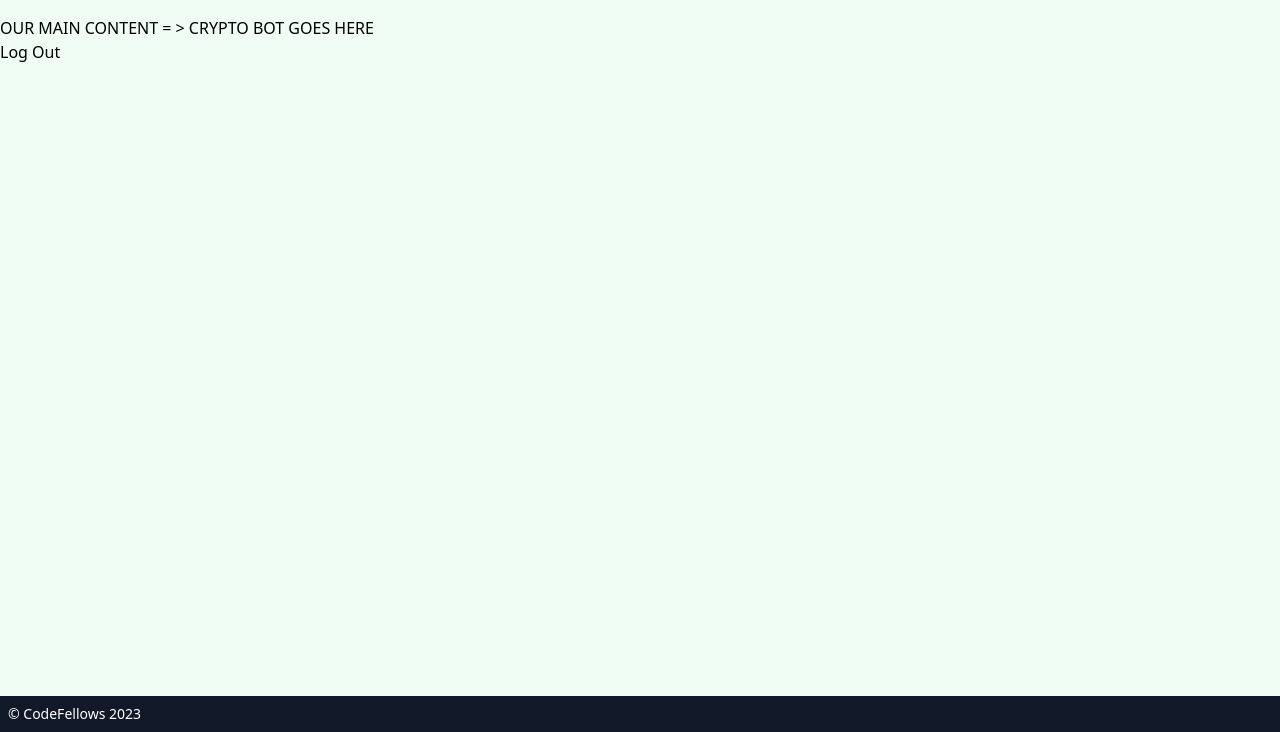
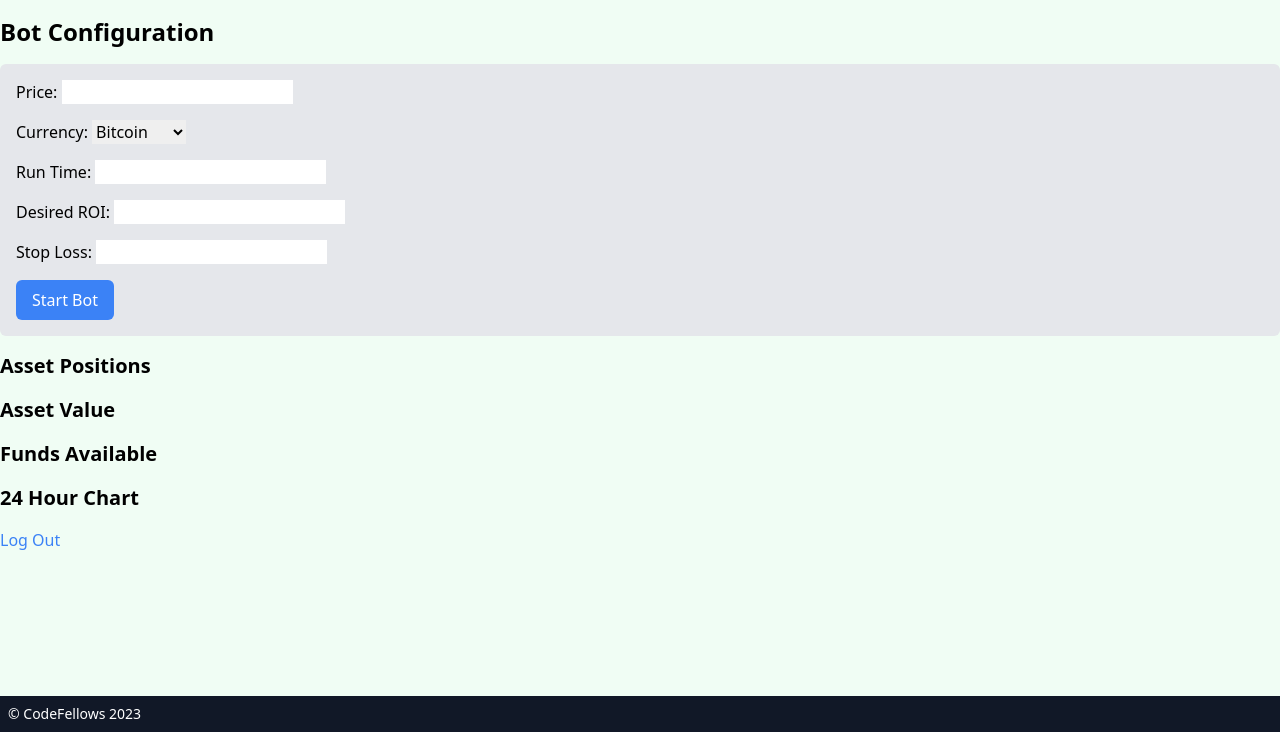
Before and after one commit to Lambda-Destroyers/hot-bot2.0, a Django app: template templates/home.html in a window 1280 px wide. Shown: the part 68-800 px from the top of the page. Run offline with Django 4.2, Linux system fonts and the light colour scheme; the template is opened without the code that fills it: values that come from a table or form of the project are taken from there, others are empty; the visitor is signed in with stand-in values (Sample User, id 1); some libraries are stand-ins or nearby versions.

Commit message:
servers are running but forms are not rendering properly

```diff
--- /dev/null
+++ b/hotbot_app/forms.py
@@ -0,0 +1,10 @@
+# hotbot_app/forms.py
+
+from django import forms
+
+class BotConfigForm(forms.Form):
+    price = forms.DecimalField(label='Price', required=True)
+    currency = forms.ChoiceField(label='Currency', choices=[('BTC', 'Bitcoin'), ('ETH', 'Ethereum')], required=True)
+    bot_run_time = forms.IntegerField(label='Run Time', required=True)  # Change the field name to match the one used in the views.py file
+    desired_ROI = forms.DecimalField(label='Desired ROI', required=True)
+    stop_loss = forms.DecimalField(label='Stop Loss', required=True)
--- a/hotbot_app/permissions.py
+++ b/hotbot_app/permissions.py
@@ -1,8 +1,10 @@
 from rest_framework import permissions
+from .models import HotBot
 
 class isOwnerOrReadOnly(permissions.BasePermission):
     def has_object_permission(self, request, view, obj):
-
+        if not isinstance(obj, HotBot):
+            return False
         if request.method in permissions.SAFE_METHODS:
             return True
         if not request.user.is_authenticated:
--- a/hotbot_app/urls.py
+++ b/hotbot_app/urls.py
@@ -1,7 +1,10 @@
 from django.urls import path
-from .views import HotBotList, HotBotDetail
+from .views import CustomAdminLoginView, HotBotList, HotBotDetail, HotBotData, home
 
 urlpatterns = [
     path('', HotBotList.as_view(), name='hotbot_list'),
     path('<int:pk>', HotBotDetail.as_view(), name='hotbot_detail'),
+    path('admin/login/', CustomAdminLoginView.as_view(), name='admin_login'),
+    path('crypto-page/', home, name='crypto_page'),
+    path('hotbot-data/', HotBotData.as_view(), name='hotbot_data'),
 ]
--- a/templates/home.html
+++ b/templates/home.html
@@ -4,12 +4,42 @@
 
 {% block content %}
 {% if user.is_authenticated %}
-  OUR MAIN CONTENT = > CRYPTO BOT GOES HERE
+  <h1 class="text-2xl font-bold mb-4">Bot Configuration</h1>
+  <form class="bg-gray-200 p-4 rounded-md" method="post">
+    {% csrf_token %}
+    <div class="mb-4">
+      {{ form.price.label_tag }} {{ form.price }}
+    </div>
+    <div class="mb-4">
+      {{ form.currency.label_tag }} {{ form.currency }}
+    </div>
+    <div class="mb-4">
+      {{ form.bot_run_time.label_tag }} {{ form.bot_run_time }}
+    </div>
+    <div class="mb-4">
+      {{ form.desired_ROI.label_tag }} {{ form.desired_ROI }}
+    </div>
+    <div class="mb-4">
+      {{ form.stop_loss.label_tag }} {{ form.stop_loss }}
+    </div>
+    <button class="px-4 py-2 bg-blue-500 text-white rounded-md" type="submit">Start Bot</button>
+  </form>
 
+  <h2 class="text-xl font-bold mt-4">Asset Positions</h2>
+  <!-- Display asset positions -->
 
-  <p><a href="{% url 'logout' %}">Log Out</a></p>
+  <h2 class="text-xl font-bold mt-4">Asset Value</h2>
+  <!-- Display asset value -->
+
+  <h2 class="text-xl font-bold mt-4">Funds Available</h2>
+  <!-- Display funds available -->
+
+  <h2 class="text-xl font-bold mt-4">24 Hour Chart</h2>
+  <!-- Display 24-hour chart -->
+
+  <p class="mt-4"><a class="text-blue-500" href="{% url 'logout' %}">Log Out</a></p>
 {% else %}
-  <p>You are not logged in</p>
-  <a href="{% url 'login' %}">Log In</a>
+  <p class="text-xl font-bold">You are not logged in</p>
+  <a class="text-blue-500" href="{% url 'login' %}">Log In</a>
 {% endif %}
 {% endblock %}
```
Also changed, not shown: hotbot_app/models.py (+13 -1 lines), hotbot_app/serializer.py (+4 -4 lines), hotbot_app/views.py (+53 -27 lines), requirements.txt (+39 -4 lines), trading_sandbox/sand_module/main_script.py (+8 -2 lines), hotbot_app/migrations/0002_hotbot.py (added).
